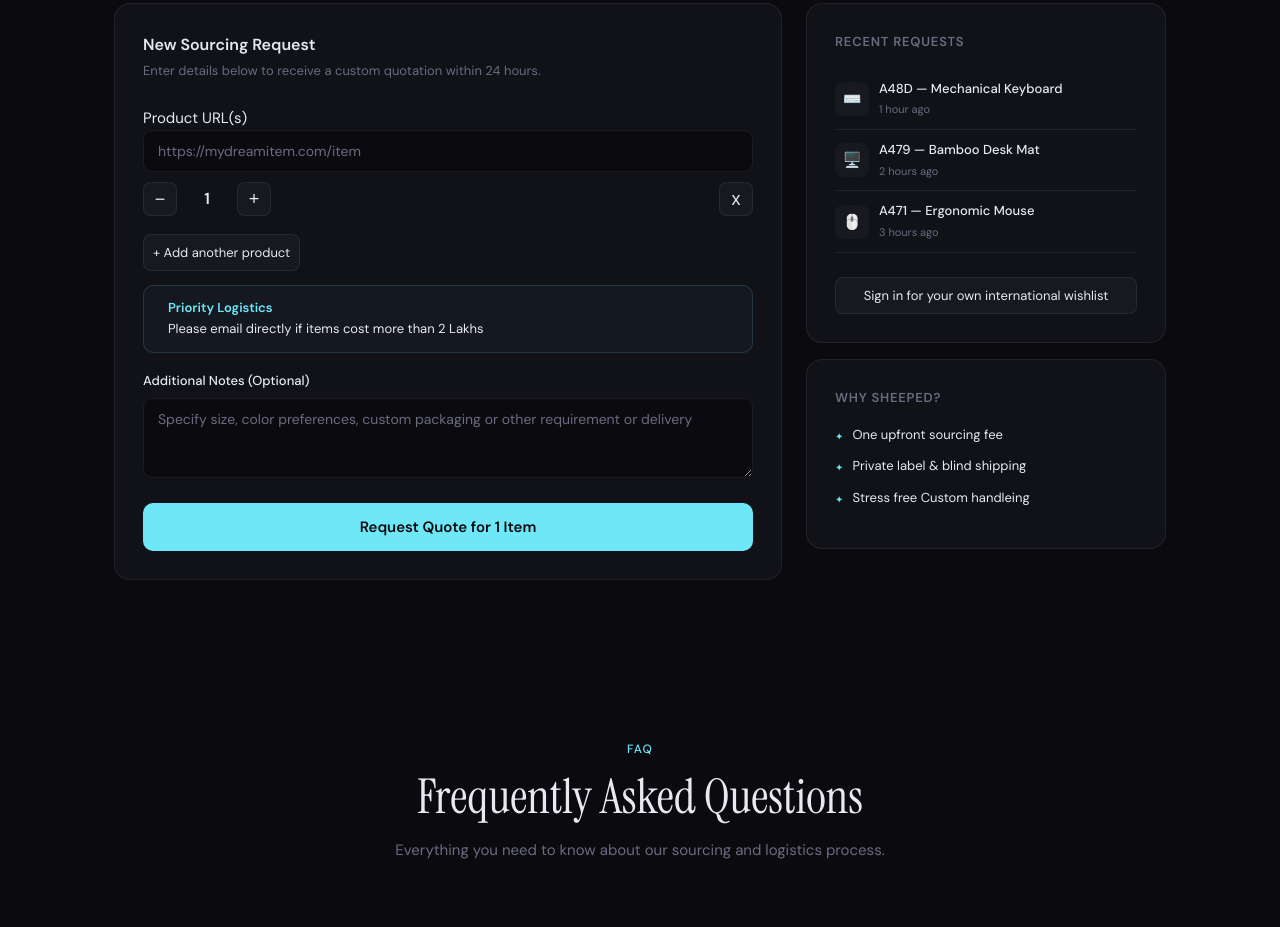
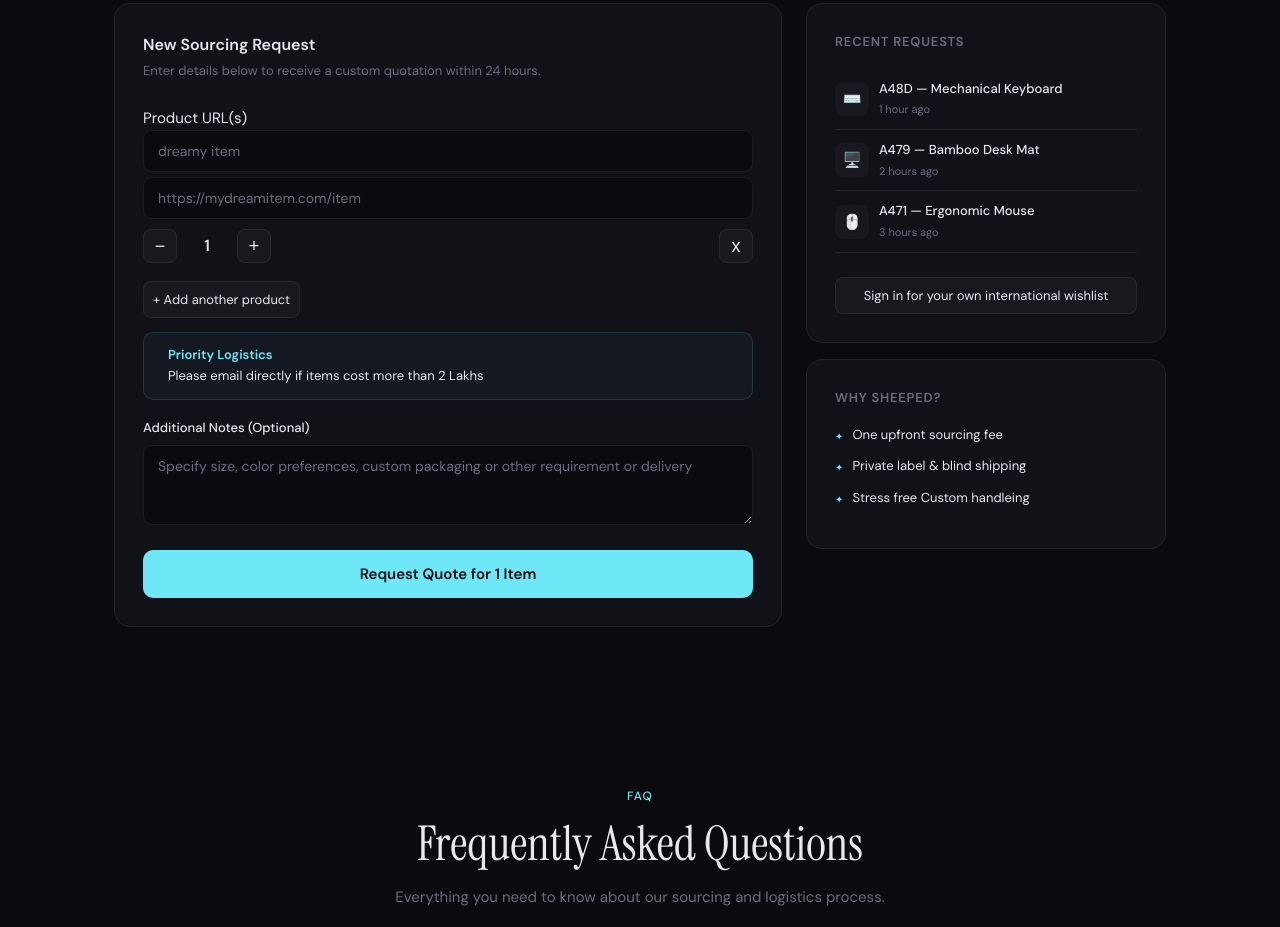
Before and after one commit to TheUnknown392/sheeped, a React (Vite) app: page / in a window 1280 px wide. Shown: the part 1100-2027 px from the top of the page. Built offline with nearby package versions, Linux system fonts and the light colour scheme.

Commit message:
added name field

```diff
--- a/src/component/Form.jsx
+++ b/src/component/Form.jsx
@@ -13,11 +13,11 @@ const recentRequests = [
 export default function MainForm(){
     const [notes, setNotes] = useState("");
     const [items, setItems] = useState([
-        { url: "", qty: 1 }
+        { name: "", url: "", qty: 1 }
     ]);
 
     function addItem() {
-        setItems(prev => [...prev, { url: "", qty: 1 }]);
+        setItems(prev => [...prev, { name: "", url: "", qty: 1 }]);
     }
 
     function updateItem(index, field, value) {
@@ -60,12 +60,21 @@ export default function MainForm(){
                     {items.map((item, index) => (
                         <div key={index} className="field" style={{ marginBottom: 18 }}>
                             <input
+                                style={{marginBottom:5}}
+                                value={item.name}
+                                onChange={e =>
+                                    updateItem(index, "name", e.target.value)
+                                }
+                                placeholder="dreamy item"
+                            />
+                            <input
                                 value={item.url}
                                 onChange={e =>
                                     updateItem(index, "url", e.target.value)
                                 }
                                 placeholder="https://mydreamitem.com/item"
                             />
+
 
                             <div className="qty-row">
                                 <button
```
